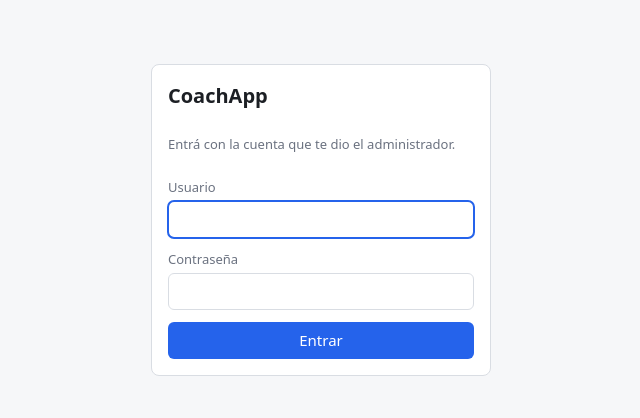
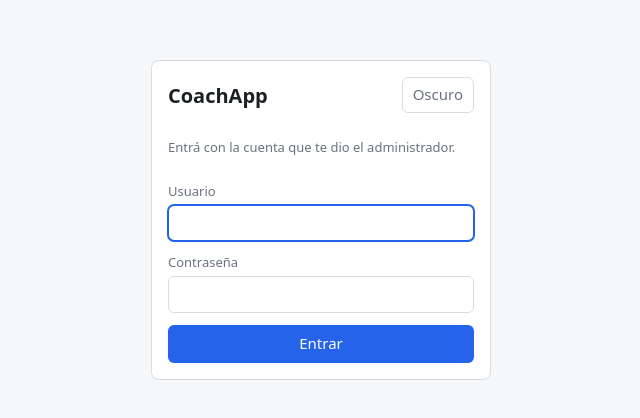
Before and after one commit to EzequielDigiacomo/CoachApp.Web, a React (Vite) app: page /login in a window 1280 px wide. Shown: the part 180-598 px from the top of the page, without its empty margins (319-959 px from the left). Built offline with nearby package versions, Linux system fonts and the light colour scheme; no server answers.

Commit message:
Modo claro oscuro

```diff
--- a/index.html
+++ b/index.html
@@ -5,6 +5,18 @@
     <link rel="icon" type="image/svg+xml" href="/favicon.svg" />
     <meta name="viewport" content="width=device-width, initial-scale=1.0, viewport-fit=cover" />
     <title>CoachApp</title>
+    <script>
+      (function () {
+        try {
+          var t = localStorage.getItem('coachapp.tema')
+          if (t !== 'claro' && t !== 'oscuro') {
+            t = window.matchMedia('(prefers-color-scheme: dark)').matches ? 'oscuro' : 'claro'
+          }
+          document.documentElement.dataset.tema = t
+          document.documentElement.style.colorScheme = t === 'oscuro' ? 'dark' : 'light'
+        } catch (e) {}
+      })()
+    </script>
   </head>
   <body>
     <div id="root"></div>
--- /dev/null
+++ b/src/componentes/BotonTema.tsx
@@ -0,0 +1,18 @@
+import { useTema } from '../hooks/useTema'
+
+/** Alterna claro/oscuro. Se puede usar en la barra o en el login. */
+export function BotonTema({ className }: { className?: string }) {
+  const { esOscuro, alternar } = useTema()
+
+  return (
+    <button
+      type="button"
+      className={['boton-fantasma boton-tema', className].filter(Boolean).join(' ')}
+      onClick={alternar}
+      aria-label={esOscuro ? 'Cambiar a modo claro' : 'Cambiar a modo oscuro'}
+      title={esOscuro ? 'Modo claro' : 'Modo oscuro'}
+    >
+      {esOscuro ? 'Claro' : 'Oscuro'}
+    </button>
+  )
+}
--- a/src/componentes/Layout.tsx
+++ b/src/componentes/Layout.tsx
@@ -3,6 +3,7 @@ import { NavLink, useNavigate } from 'react-router-dom'
 import { garminApi } from '../api/garmin'
 import { useAuth } from '../auth/contextoAuth'
 import { esStaff, type EstadoGarminDto } from '../tipos/api'
+import { BotonTema } from './BotonTema'
 import { ModalVincularGarmin } from './ModalVincularGarmin'
 
 /** Marco de la app con la barra superior. */
@@ -65,6 +66,7 @@ export function Layout({ children }: { children: React.ReactNode }) {
               <span className="nav-corto">Garmin</span>
             </button>
           ) : null}
+          <BotonTema />
           <span className="usuario">
             {sesion?.usuario.nombre} {sesion?.usuario.apellido}
             <span className="rol">{sesion?.usuario.rol}</span>
--- /dev/null
+++ b/src/hooks/useTema.ts
@@ -0,0 +1,17 @@
+import { useCallback, useEffect, useState } from 'react'
+import { alternarTema, aplicarTema, temaInicial, type Tema } from '../util/tema'
+
+/** Tema claro/oscuro con persistencia en localStorage. */
+export function useTema() {
+  const [tema, setTema] = useState<Tema>(() => temaInicial())
+
+  useEffect(() => {
+    aplicarTema(tema)
+  }, [tema])
+
+  const alternar = useCallback(() => {
+    setTema((actual) => alternarTema(actual))
+  }, [])
+
+  return { tema, alternar, esOscuro: tema === 'oscuro' }
+}
--- a/src/index.css
+++ b/src/index.css
@@ -1,13 +1,36 @@
-:root {
+:root,
+[data-tema='claro'] {
   --fondo: #f6f7f9;
   --superficie: #ffffff;
   --borde: #d9dde3;
   --texto: #1c1f24;
   --texto-suave: #6b7280;
   --acento: #2563eb;
+  --acento-hover: #1d4ed8;
+  --acento-suave: #dbeafe;
   --error: #b42318;
+  --exito: #059669;
   --radio: 8px;
+  --sombra: rgb(15 23 42 / 30%);
+  --overlay: rgb(15 23 42 / 55%);
   color-scheme: light;
+}
+
+[data-tema='oscuro'] {
+  --fondo: #0f1419;
+  --superficie: #1a222c;
+  --borde: #2d3744;
+  --texto: #e8eef4;
+  --texto-suave: #9aa5b5;
+  --acento: #3b82f6;
+  --acento-hover: #60a5fa;
+  --acento-suave: #1e3a5f;
+  --error: #f87171;
+  --exito: #34d399;
+  --radio: 8px;
+  --sombra: rgb(0 0 0 / 55%);
+  --overlay: rgb(0 0 0 / 65%);
+  color-scheme: dark;
 }
 
 * {
@@ -191,7 +214,7 @@ input:focus-visible {
 }
 
 .boton:hover:not(:disabled) {
-  background: #1d4ed8;
+  background: var(--acento-hover);
 }
 
 .boton:disabled {
@@ -571,7 +594,7 @@ select {
   align-items: center;
   justify-content: center;
   padding: 16px;
-  background: rgb(15 23 42 / 55%);
+  background: var(--overlay);
 }
 
 .modal {
@@ -581,8 +604,9 @@ select {
   max-width: 720px;
   max-height: 90vh;
   background: var(--fondo);
+  border: 1px solid var(--borde);
   border-radius: 10px;
-  box-shadow: 0 18px 45px rgb(15 23 42 / 30%);
+  box-shadow: 0 18px 45px var(--sombra);
 }
 
 .modal-cabecera {
@@ -1441,11 +1465,16 @@ button.sesion.ausente {
 }
 
 .fila-clicable.fila-elegida {
-  background: #eff6ff;
+  background: var(--acento-suave);
 }
 
 .fila-clicable.fila-elegida:hover {
-  background: #dbeafe;
+  background: var(--acento-suave);
+  filter: brightness(0.96);
+}
+
+[data-tema='oscuro'] .fila-clicable.fila-elegida:hover {
+  filter: brightness(1.15);
 }
 
 /* ---------- Celular ---------- */
@@ -1503,7 +1532,7 @@ button.sesion.ausente {
   }
 
   .barra-nav a.active {
-    background: #dbeafe;
+    background: var(--acento-suave);
     font-weight: 600;
   }
 
@@ -2257,8 +2286,33 @@ button.sesion.ausente {
 }
 
 .exito {
-  color: #059669;
-  margin: 0;
+  color: var(--exito);
+  margin: 0;
+}
+
+.login-cabecera {
+  display: flex;
+  align-items: center;
+  justify-content: space-between;
+  gap: 12px;
+}
+
+.boton-tema {
+  white-space: nowrap;
+}
+
+[data-tema='oscuro'] .barra-nav a {
+  background: transparent;
+}
+
+[data-tema='oscuro'] .controles-menu a:hover,
+[data-tema='oscuro'] .controles-menu a.activo,
+[data-tema='oscuro'] .controles-menu a.active {
+  background: var(--acento-suave);
+}
+
+[data-tema='oscuro'] .error {
+  color: var(--error);
 }
 
 .colores-atletas-lista {
--- a/src/paginas/LoginPage.tsx
+++ b/src/paginas/LoginPage.tsx
@@ -2,6 +2,7 @@ import { useState } from 'react'
 import { useLocation, useNavigate } from 'react-router-dom'
 import { api, ApiError } from '../api/cliente'
 import { useAuth } from '../auth/contextoAuth'
+import { BotonTema } from '../componentes/BotonTema'
 import type { LoginResponse } from '../tipos/api'
 
 export function LoginPage() {
@@ -39,7 +40,10 @@ export function LoginPage() {
   return (
     <div className="login">
       <form className="tarjeta login-tarjeta" onSubmit={enviar}>
-        <h1>CoachApp</h1>
+        <div className="login-cabecera">
+          <h1>CoachApp</h1>
+          <BotonTema />
+        </div>
         <p className="sutil">Entrá con la cuenta que te dio el administrador.</p>
 
         <label>
--- /dev/null
+++ b/src/util/tema.ts
@@ -0,0 +1,42 @@
+export type Tema = 'claro' | 'oscuro'
+
+export const CLAVE_TEMA = 'coachapp.tema'
+
+/** Lee el tema guardado o, si no hay, el del sistema. */
+export function temaInicial(): Tema {
+  try {
+    const guardado = localStorage.getItem(CLAVE_TEMA)
+    if (guardado === 'claro' || guardado === 'oscuro') {
+      return guardado
+    }
+  } catch {
+    // localStorage puede fallar en modo privado.
+  }
+
+  if (typeof window !== 'undefined' && window.matchMedia('(prefers-color-scheme: dark)').matches) {
+    return 'oscuro'
+  }
+
+  return 'claro'
+}
+
+/** Aplica el tema al documento (atributo data-tema en <html>). */
+export function aplicarTema(tema: Tema) {
+  document.documentElement.dataset.tema = tema
+  document.documentElement.style.colorScheme = tema === 'oscuro' ? 'dark' : 'light'
+}
+
+export function guardarTema(tema: Tema) {
+  aplicarTema(tema)
+  try {
+    localStorage.setItem(CLAVE_TEMA, tema)
+  } catch {
+    // Sin persistencia: el tema igual queda aplicado en la sesion.
+  }
+}
+
+export function alternarTema(actual: Tema): Tema {
+  const siguiente: Tema = actual === 'oscuro' ? 'claro' : 'oscuro'
+  guardarTema(siguiente)
+  return siguiente
+}
```
